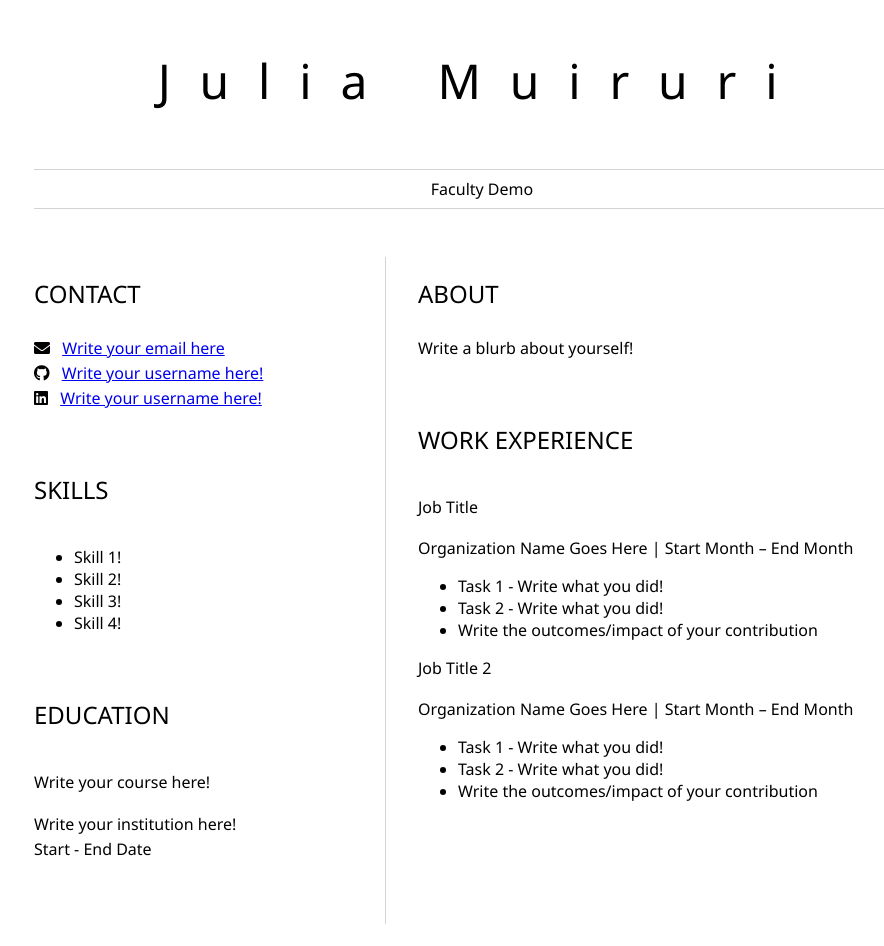
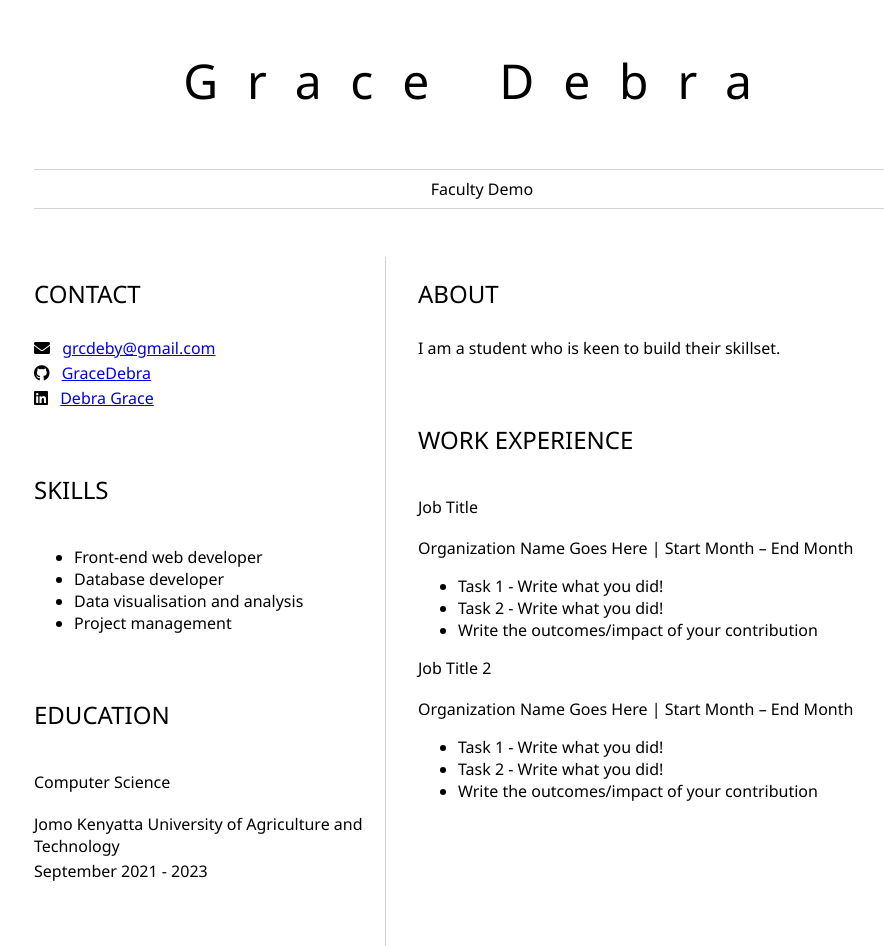
Before and after one commit to GraceDebra/resume, a plain HTML site: page index.html in a window 1280 px wide. Shown: the whole page, without its empty margins (158-1042 px from the left). Before the commit the page ends 924 px from the top, so only its background shows below. Drawn offline with Linux system fonts and the light colour scheme.

Commit message:
Modified my resume

```diff
--- a/index.html
+++ b/index.html
@@ -2,13 +2,13 @@
 	<head>
 		<link href="style.css" rel="stylesheet">
         <link rel="stylesheet" href="https://cdnjs.cloudflare.com/ajax/libs/font-awesome/5.15.4/css/all.min.css">
-        <title>Julia Muiruri</title>
+        <title>Grace Debra</title>
 	</head>
 
 	<body>
 		<header id="header">
 			<!-- resume header with your name and title -->
-			<h1>Julia Muiruri</h1>
+			<h1>Grace Debra</h1>
 			<hr>
 			Faculty Demo
 			<hr>
@@ -20,36 +20,36 @@
 					<!-- contact info including social media -->
                     <p>
                         <i class="fa fa-envelope" aria-hidden="true"></i>
-                        <a href="mailto:username@domain.top-level domain">Write your email here</a>
+                        <a href="mailto:username@domain.top-level domain">grcdeby@gmail.com</a>
                     </p>
                     <p>
                         <i class="fab fa-github" aria-hidden="true"></i>
-                        <a href="github.com/yourGitHubUsername">Write your username here!</a>
+                        <a href="github.com/yourGitHubUsername">GraceDebra</a>
                     </p>
                     <p>
                         <i class="fab fa-linkedin" aria-hidden="true"></i>
-                        <a href="linkedin.com/yourLinkedInUsername">Write your username here!</a>
+                        <a href="linkedin.com/yourLinkedInUsername">Debra Grace</a>
                     </p>
 				</section>
 				<section>
 					<h2>SKILLS</h2>
 					<!-- your skills -->
                     <ul>
-                        <li>Skill 1!</li>
-                        <li>Skill 2!</li>
-                        <li>Skill 3!</li>
-                        <li>Skill 4!</li>
+                        <li>Front-end web developer</li>
+                        <li>Database developer</li>
+                        <li>Data visualisation and analysis</li>
+                        <li>Project management</li>
                     </ul>
 				</section>
 				<section>
 					<h2>EDUCATION</h2>
 					<!-- your education -->
-                    <h3>Write your course here!</h3>
+                    <h3>Computer Science</h3>
                     <p>
-                        Write your institution here!
+                        Jomo Kenyatta University of Agriculture and Technology
                     </p>
                     <p>
-                        Start - End Date
+                        September 2021 - 2023
                     </p>
 				</section>
 			</article>
@@ -57,7 +57,7 @@
 				<section>
 					<h2>ABOUT</h2>
 					<!-- about you -->
-                    <p>Write a blurb about yourself!</p>
+                    <p>I am a student who is keen to build their skillset.</p>
 				</section>
 				<section>
 					<h2>WORK EXPERIENCE</h2>
```
